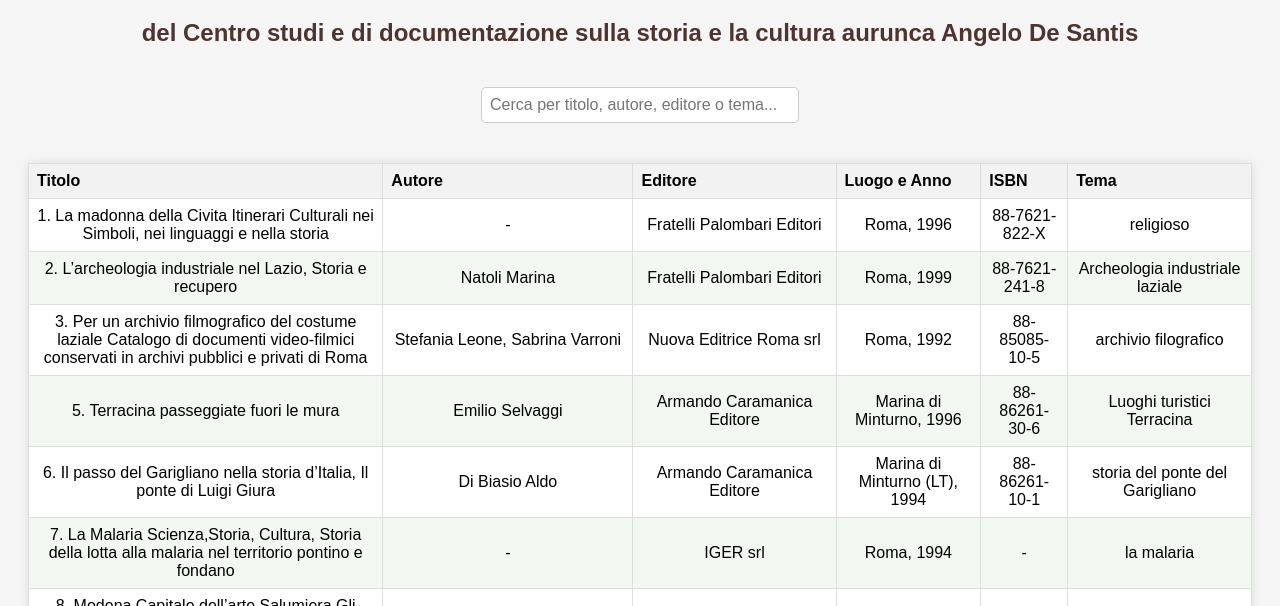
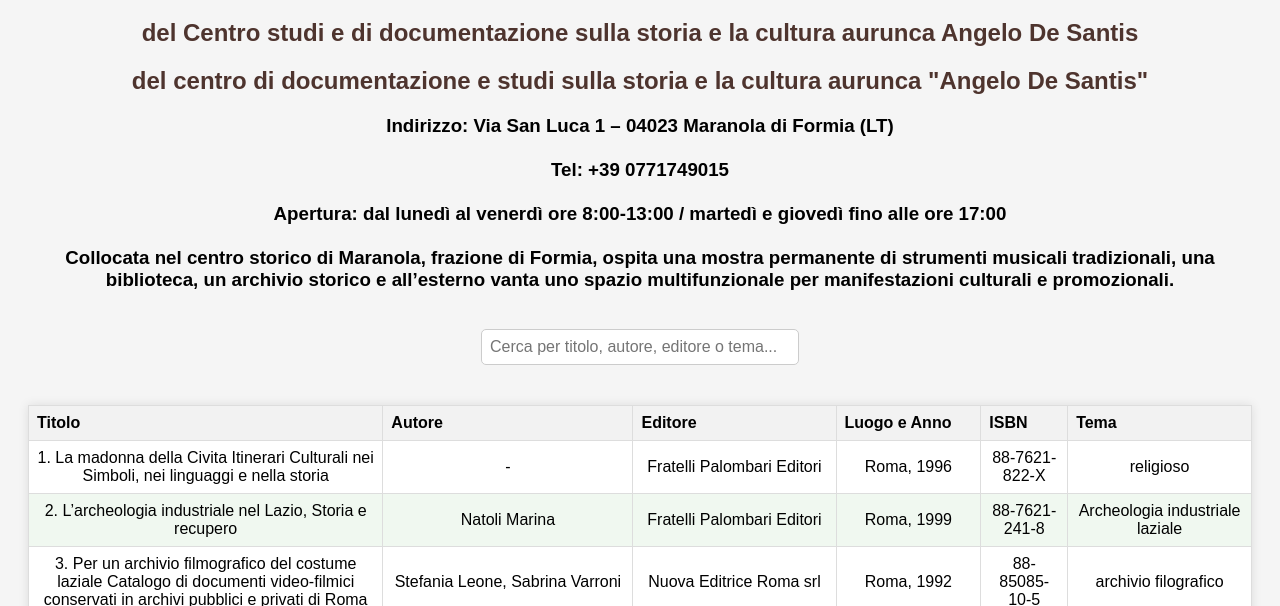
Before and after one commit to bibliografiadelparco/progettoscu2425, a plain HTML site: page docs/index.html in a window 1280 px wide. Shown: the part 194-800 px from the top of the page. Drawn offline with Linux system fonts and the light colour scheme.

Commit message:
Update index.html

```diff
--- a/docs/index.html
+++ b/docs/index.html
@@ -57,6 +57,12 @@
   </header>
   <h1> BIBLIOTECA ONLINE </h1>
   <h2> del Centro studi e di documentazione sulla storia e la cultura aurunca Angelo De Santis </h2>
+   <h2> del centro di documentazione e studi sulla storia e la cultura aurunca "Angelo De Santis" </h2>
+  <h3>Indirizzo: Via San Luca 1 – 04023 Maranola di Formia (LT)<br><br>
+    Tel: +39 0771749015<br><br>
+    Apertura: dal lunedì al venerdì ore 8:00-13:00 / martedì e giovedì fino alle ore 17:00
+    <br><br>
+    Collocata nel centro storico di Maranola, frazione di Formia, ospita una mostra permanente di strumenti musicali tradizionali, una biblioteca, un archivio storico e all’esterno vanta uno spazio multifunzionale per manifestazioni culturali e promozionali.</h3>
   <input type="text" id="search" placeholder="Cerca per titolo, autore, editore o tema..." />
   <table id="book-table">
     <thead>
```
